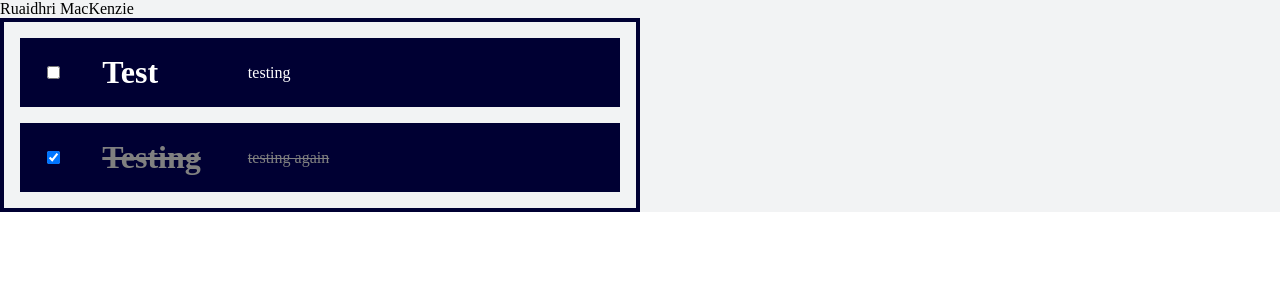
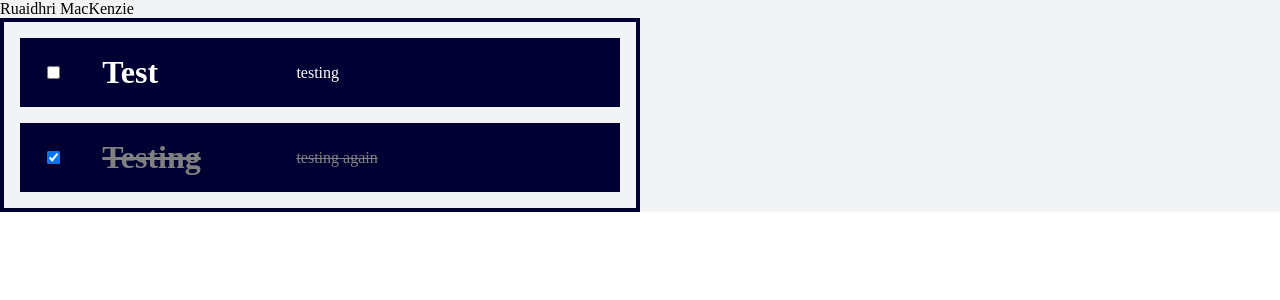
Before and after one commit to Ruaidhri-MacKenzie/organiser, a React (Create React App) app: page / in a window 1280 px wide. Shown: the top 300 px of the page. Built offline with nearby package versions, Linux system fonts and the light colour scheme.

Commit message:
Justified text to the left

```diff
--- a/src/components/Task/Task.css
+++ b/src/components/Task/Task.css
@@ -1,6 +1,6 @@
 .task {
 	display: grid;
-	grid-template-columns: 1fr 3fr 8fr;
+	grid-template-columns: 1fr 4fr 7fr;
 	align-items: center;
 	color: #fff;
 	background-color: #000033;
@@ -13,9 +13,11 @@
 
 .task__name {
 	padding: 0.5em;
+	justify-self: flex-start;
 }
 
 .task__description {
+	justify-self: flex-start;
 	padding: 1em;
 }
 
```
